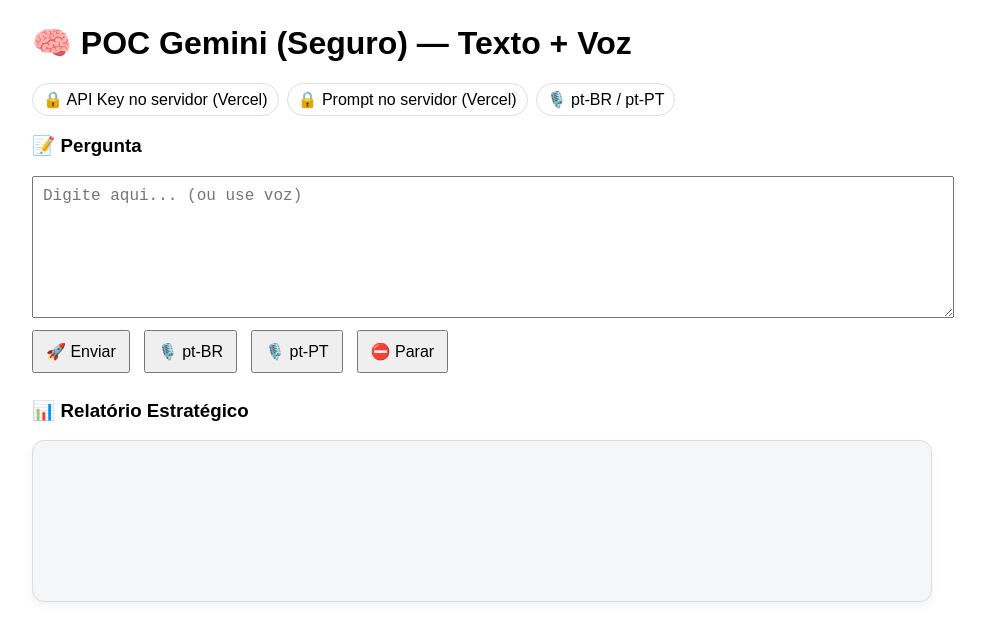
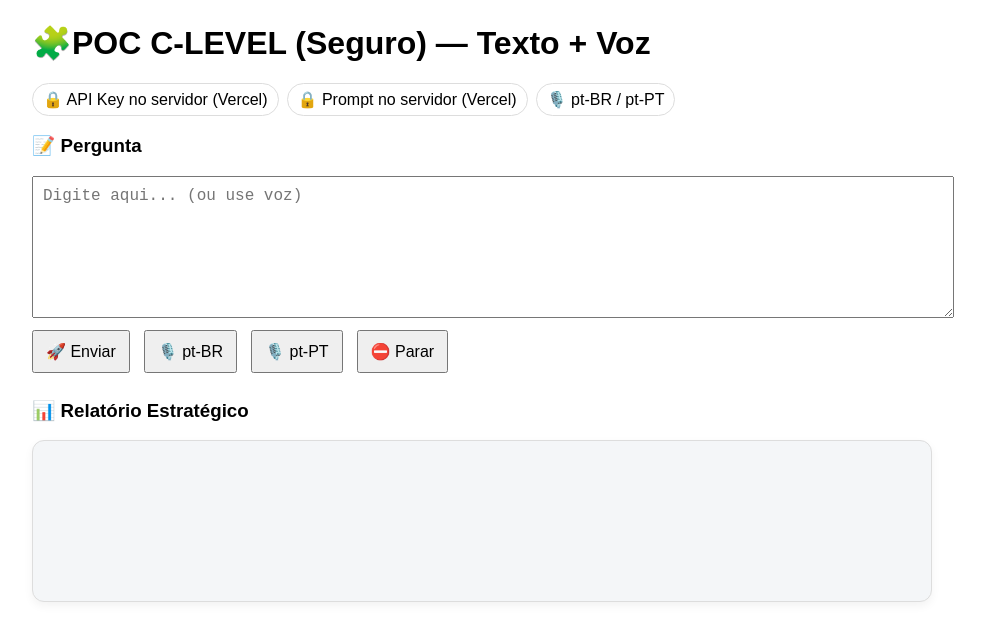
Before and after one commit to ArquitetoCognitivo/poc-c-level-seguro, a website: page index.html in a window 1280 px wide. Shown: the whole page, without its empty margins (158-1143 px from the left). Drawn offline with Linux system fonts and the light colour scheme.

Commit message:
Update index.html

```diff
--- a/index.html
+++ b/index.html
@@ -15,7 +15,7 @@
 </head>
 <body>
 
-  <h1>🧠 POC Gemini (Seguro) — Texto + Voz</h1>
+  <h1>🧩POC C-LEVEL (Seguro) — Texto + Voz</h1>
   <div class="row">
     <span class="pill">🔒 API Key no servidor (Vercel)</span>
     <span class="pill">🔒 Prompt no servidor (Vercel)</span>
```
